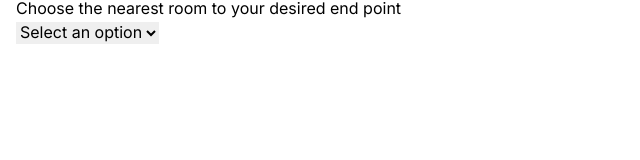
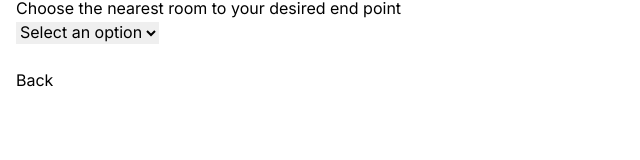
Before and after one commit to gohlucas/ChonkyPikachu, a Next.js app: page /users in a window 1280 px wide. Shown: the part 140-300 px from the top of the page, without its empty margins (0-640 px from the left). Built offline with nearby package versions, Linux system fonts and the light colour scheme.

Commit message:
font colour change

```diff
--- a/app/components/DropDown.tsx
+++ b/app/components/DropDown.tsx
@@ -2,7 +2,6 @@
 import { useState, ChangeEvent } from "react";
 
 const Dropdown = () => {
-  const [textBoxValue, setTextBoxValue] = useState("");
   const [selectedOption, setSelectedOption] = useState("");
 
   const handleDropdownChange = (event: ChangeEvent<HTMLSelectElement>) => {
--- a/app/globals.css
+++ b/app/globals.css
@@ -4,8 +4,8 @@
 
 :root {
   --foreground-rgb: 0, 0, 0;
-  --background-start-rgb: 214, 219, 220;
-  --background-end-rgb: 255, 255, 255;
+  --background-start-rgb: 255, 255, 255;
+  --background-end-rgb: 240, 240, 240;
 }
 
 @media (prefers-color-scheme: dark) {
--- a/app/users/page.tsx
+++ b/app/users/page.tsx
@@ -1,11 +1,7 @@
 // "use client";
 import React, { useState } from "react";
 import DropDown from "../components/DropDown";
-
-interface Option {
-  label: string;
-  value: string;
-}
+import Link from "next/link";
 
 const page = () => {
   return (
@@ -17,6 +13,8 @@ const page = () => {
       <DropDown />
       <h3>Choose the nearest room to your desired end point</h3>
       <DropDown />
+      <br></br>
+      <Link href="/">Back</Link>
     </div>
   );
 };
```
